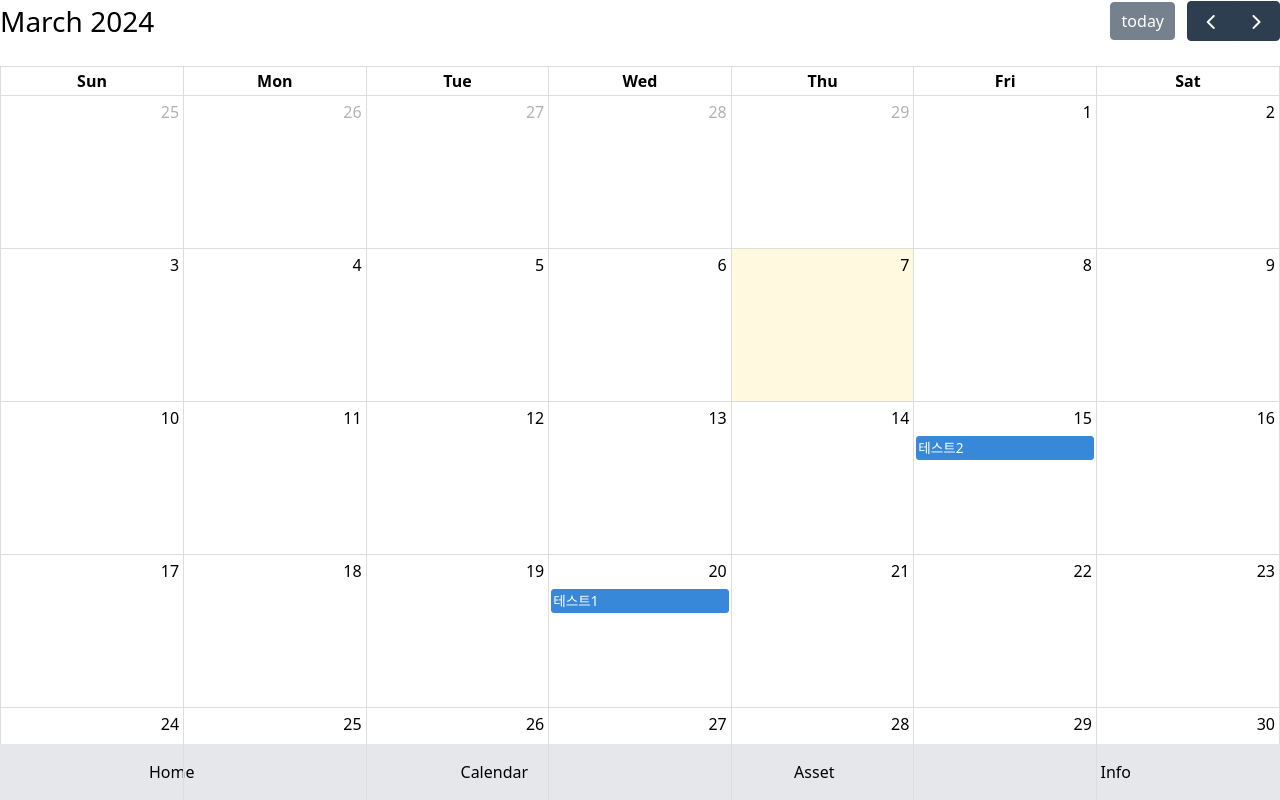
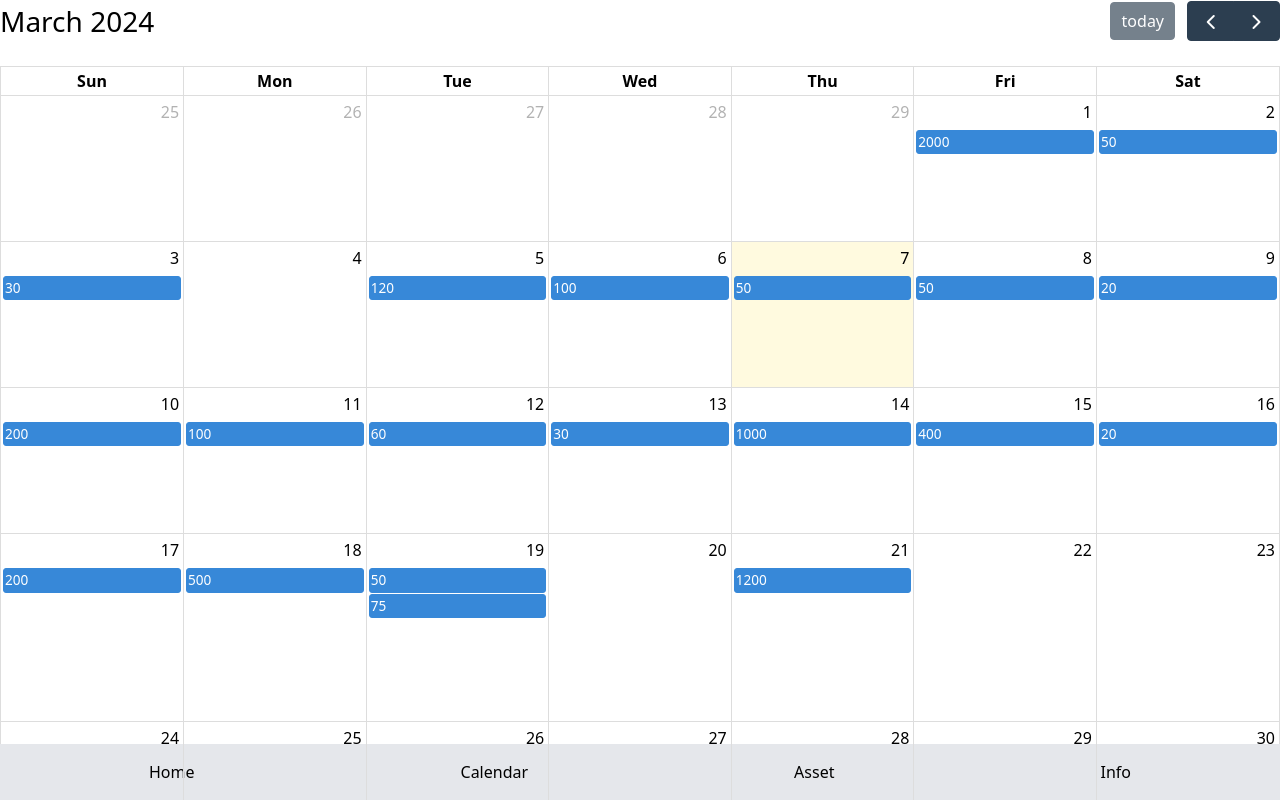
Before and after one commit to taewonnn/Wooma, a React (Create React App) app: page /calendar in a window 1280 px wide. Shown: the top 800 px of the page. Built offline with nearby package versions, Linux system fonts and the light colour scheme.

Commit message:
feat: calendar 데이터 보여주기

```diff
--- a/src/pages/Calendar.tsx
+++ b/src/pages/Calendar.tsx
@@ -1,15 +1,40 @@
 import FullCalendar from '@fullcalendar/react';
 import dayGridPlugin from '@fullcalendar/daygrid';
 import interactionPlugin from '@fullcalendar/interaction';
-import { useState } from 'react';
+import { useQuery } from 'react-query';
+import { getfinancialTransactions } from '../api';
+import { IDateSelectArg, ITransactions } from '../types/calendar';
+
+/**
+  • 전체 데이터셋: financialTransactions
+	•	개별 거래: transaction
+	•	날짜: date
+	•	거래 유형: transactionType
+	•	거래 금액: amount
+	•	거래 설명: description
+ */
 
 function Calendar() {
   /** 일자 확인 함수 */
-  const handleDateClick = (arg: any) => {
-    // console.log(arg);
-    const clickedDate = arg.dateStr;
+  const handleDateClick = (date: IDateSelectArg) => {
+    const clickedDate = date.dateStr;
     console.log('클릭한 일자 :', clickedDate);
   };
+
+  /** financialTransactions Data(수입/지출 내역) 가져오기 */
+  const { data: financialTransactions, isLoading: ftisLoading } = useQuery({
+    queryKey: ['financialTransactions'],
+    queryFn: getfinancialTransactions,
+  });
+  console.log('지출/수입내역: ', ftisLoading, financialTransactions);
+
+  // 받아온 데이터 Fullcalendar event형식에 맞게 파싱
+  const events = ftisLoading
+    ? []
+    : financialTransactions.map((transaction: ITransactions) => ({
+        title: transaction.amount,
+        date: transaction.date,
+      }));
 
   return (
     <>
@@ -19,10 +44,7 @@ function Calendar() {
           plugins={[dayGridPlugin, interactionPlugin]}
           initialView="dayGridMonth"
           dateClick={handleDateClick}
-          events={[
-            { title: '테스트1', date: '2024-03-20' },
-            { title: '테스트2', date: '2024-03-15' },
-          ]}
+          events={events}
         />
       </div>
     </>
--- /dev/null
+++ b/src/types/calendar.ts
@@ -0,0 +1,15 @@
+export interface ITransactions {
+  date: string;
+  transactionType: string;
+  amount: number;
+  description: string;
+}
+
+export interface IDateSelectArg {
+  date: Date;
+  dateStr: string;
+  allDay: boolean;
+  view: {
+    type: string;
+  };
+}
```
